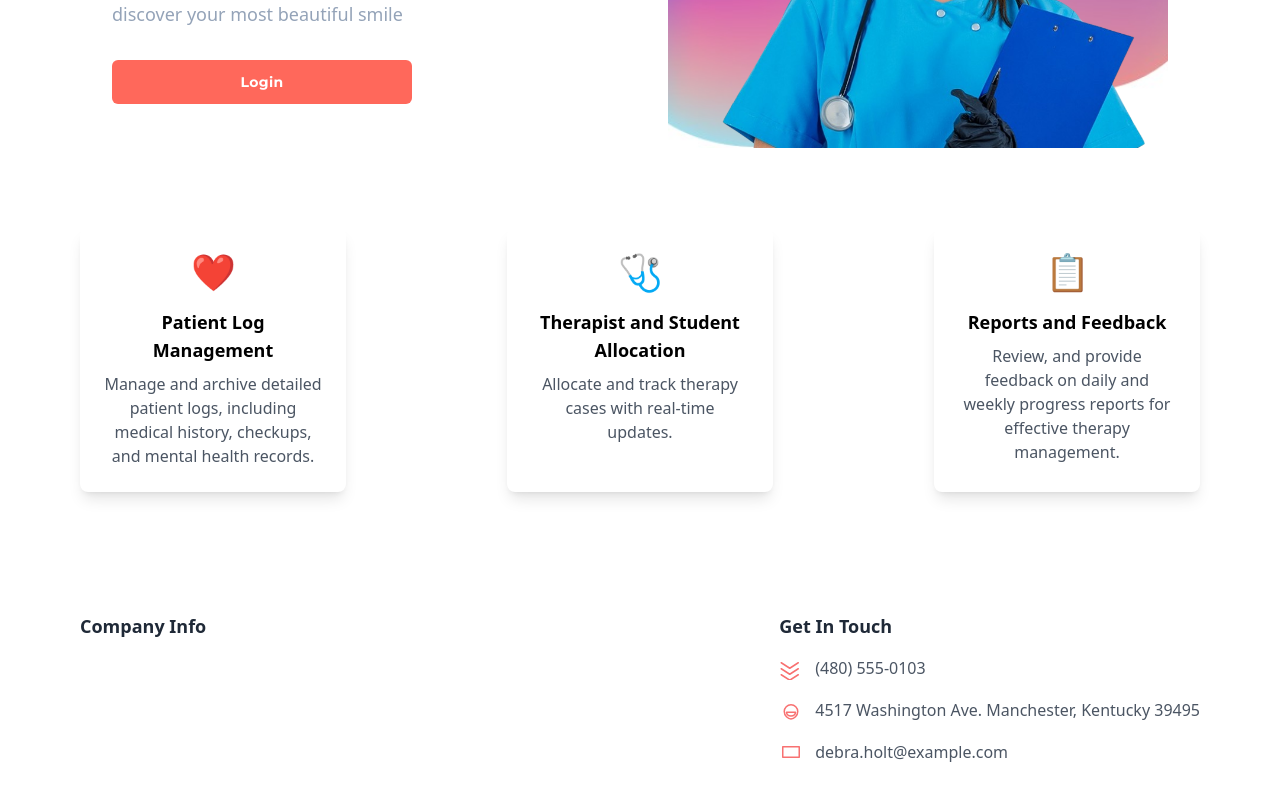
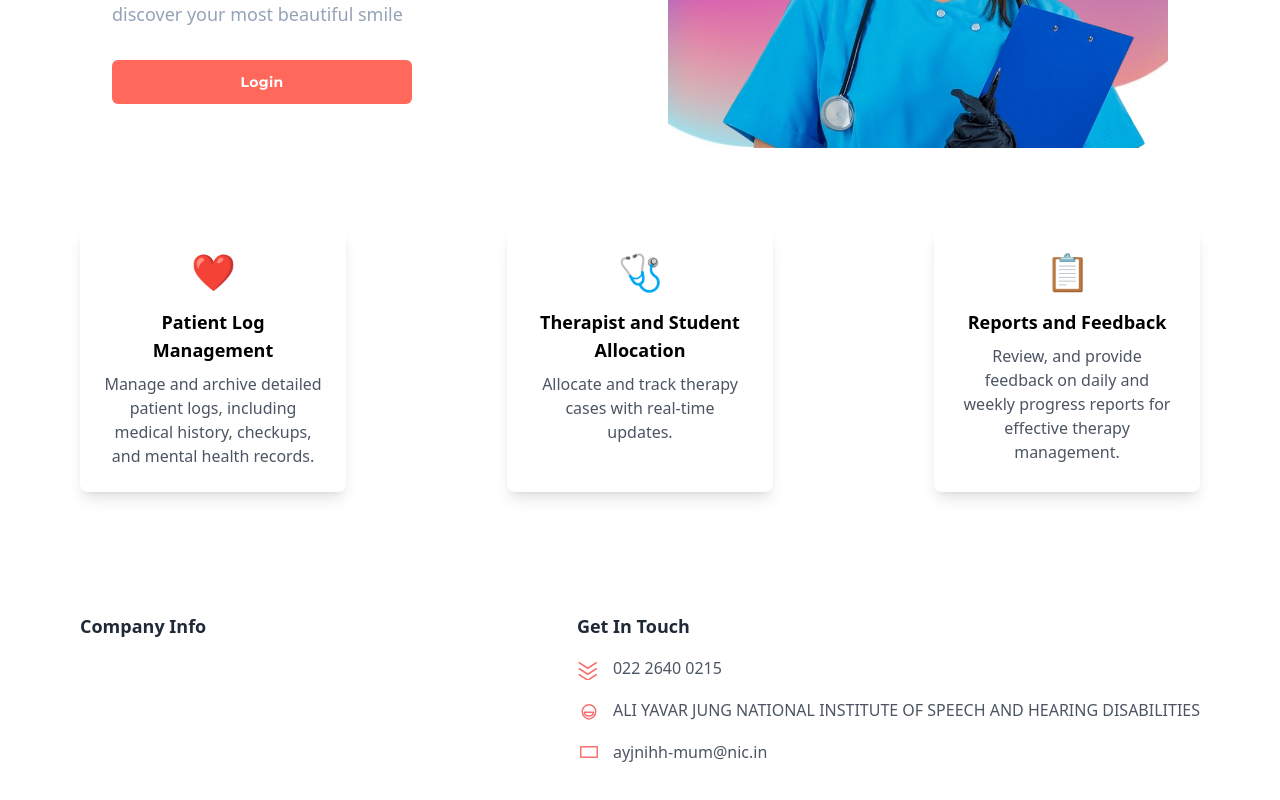
Before and after one commit to Saransh-Jainbu/Dhwaniyog, a React (Vite) app in the folder Login Page/Client/: page / in a window 1280 px wide. Shown: the part 425-1225 px from the top of the page. Built offline with nearby package versions, Linux system fonts and the light colour scheme; no server answers.

Commit message:
info updated

```diff
--- a/Login Page/Client/src/Footer.jsx
+++ b/Login Page/Client/src/Footer.jsx
@@ -29,7 +29,7 @@
                     d="M2.25 6.75l8.5 5.5 8.5-5.5M2.25 12.75l8.5 5.5 8.5-5.5M2.25 18.75l8.5 5.5 8.5-5.5"
                   />
                 </svg>
-                <span>(480) 555-0103</span>
+                <span>022 2640 0215</span>
               </li>
               <li className="flex items-center">
                 <svg
@@ -46,7 +46,7 @@
                     d="M12 12c2.67 0 4.32-1.61 4.5-3.75h-9C7.68 10.39 9.33 12 12 12zm6.75-4.5c0 4.14-3.72 7.5-6.75 7.5s-6.75-3.36-6.75-7.5a6.75 6.75 0 1113.5 0z"
                   />
                 </svg>
-                <span>4517 Washington Ave. Manchester, Kentucky 39495</span>
+                <span>ALI YAVAR JUNG NATIONAL INSTITUTE OF SPEECH AND HEARING DISABILITIES</span>
               </li>
               <li className="flex items-center">
                 <svg
@@ -63,7 +63,7 @@
                     d="M3.75 6.75h16.5v10.5H3.75z"
                   />
                 </svg>
-                <span>debra.holt@example.com</span>
+                <span>ayjnihh-mum@nic.in</span>
               </li>
             </ul>
           </div>
```
